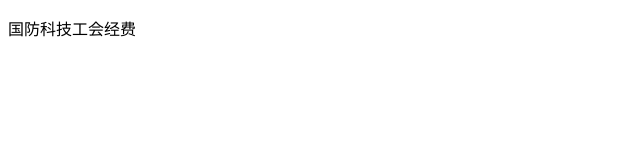
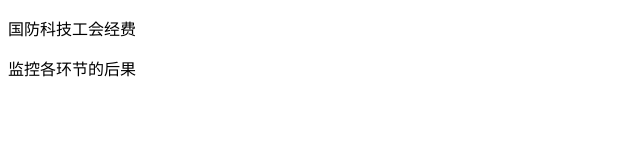
Before and after one commit to hanlingling66045/hll2, a plain HTML site: page index.html in a window 1280 px wide. Shown: the whole page, without its empty margins (0-640 px from the left). Drawn offline with Linux system fonts and the light colour scheme.

Commit message:
已完成

```diff
--- a/index.html
+++ b/index.html
@@ -8,5 +8,6 @@
 </head>
 <body>
     <p>国防科技工会经费</p>
+    <p>监控各环节的后果</p>
 </body>
 </html>
```
